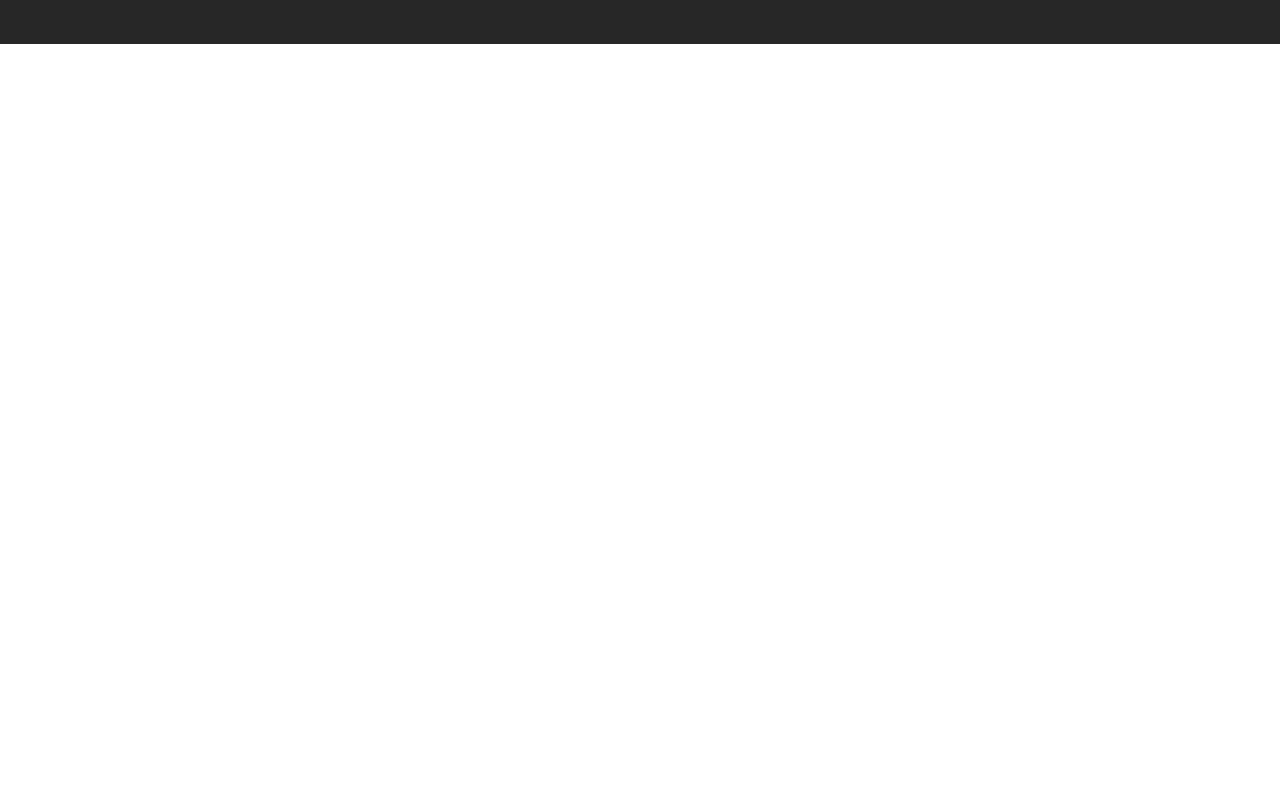
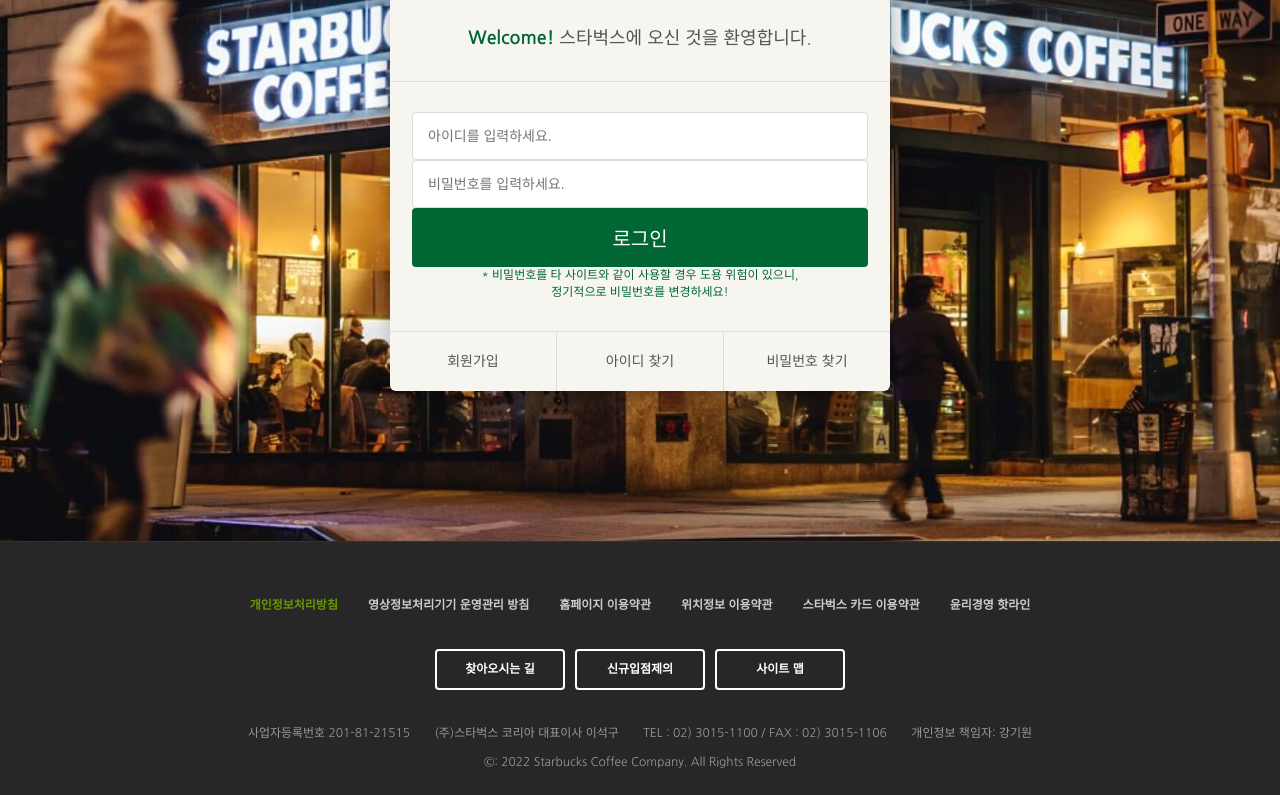
Before and after one commit to Yu-Hyuk/starbucks, a plain HTML site: page signin/index.html in a window 1280 px wide. Shown: the part 290-1085 px from the top of the page. Before the commit the page ends 800 px from the top, so only its background shows below. Drawn offline with nearby package versions, Linux system fonts and the light colour scheme.

Commit message:
로그인 페이지 완성

```diff
--- /dev/null
+++ b/css/signin.css
@@ -0,0 +1,83 @@
+.signin{
+    margin-top: 120px;
+    padding: 100px 0 150px;
+    background-image: url("../images/signin_bg.jpg");
+    background-repeat: no-repeat;
+    background-position: center;
+    background-attachment: fixed;
+    background-size: cover;
+
+}
+.signin h1{
+    color: #fff;
+    font-size: 30px;
+    font-weight: 700;
+    text-align: center;
+    margin-bottom: 24px;
+}
+.signin .signin__card {
+    width: 500px;
+    margin: 0 auto;
+    border-radius: 6px;
+    background-color: #f6f5f0;
+    box-shadow: 2px 2px 20px rgba(0, 0, 0, .3);
+    color: #555;
+}
+
+.signin__card h2{
+    padding: 30px;
+    font-size: 18px;
+    text-align: center;
+    border-bottom: 1px solid #ddd;
+}
+.signin__card h2 strong{
+    font-weight: 700;
+    color: #006633;
+
+}
+.signin__card form{
+    padding: 30px 22px;
+}
+.signin__card form input {
+    width: 100%;
+    bottom: 12px;
+    padding: 15px;
+    border: 1px solid #ddd;
+    border-radius: 4px;
+    outline: none;
+    box-sizing: border-box;
+    font-size: 14px;
+}
+.signin__card form [type="submit"] {
+    background-color: #006633;
+    border: none;
+    color: #fff;
+    font-size: 20px;
+    cursor: pointer;
+}
+.signin__card form p {
+    font-size: 12px;
+    color: #006633;
+    text-align: center;
+}
+.signin__card .actions{
+    display: flex;
+    border-top: 1px solid #ddd;
+}
+.signin__card .actions a {
+    flex-grow: 1;
+    flex-basis: 0;
+    text-align: center;
+    padding: 20px;
+    color: #555;
+    font-size: 14px;
+    border-right: 1px solid #ddd;
+
+}
+.signin__card .actions a:last-child {
+    border-right: none;
+}
+.signin__card .actions a:hover {
+    text-decoration:underline;
+
+}
--- a/signin/index.html
+++ b/signin/index.html
@@ -20,6 +20,8 @@
     <link href="https://fonts.googleapis.com/css2?family=Nanum+Gothic:wght@400;700&display=swap" rel="stylesheet">
     <link rel="stylesheet" href="https://fonts.googleapis.com/icon?family=Material+Icons">
     <link rel="stylesheet" href="../css/common.css">
+    <link rel="stylesheet" href="../css/signin.css">
+
 
     <script defer src="../js/common.js"></script>
 
@@ -359,7 +361,28 @@
 
  </header>
 
- <section class="signin"></section>
+ <section class="signin">
+     <h1>로그인</h1>
+     <div class="signin__card">
+         <h2>
+            <strong>Welcome!</strong> 스타벅스에 오신 것을 환영합니다.
+         </h2>
+         <form>
+             <input type="text" placeholder="아이디를 입력하세요." />
+             <input type="password" placeholder="비밀번호를 입력하세요." />
+             <input type="submit" value="로그인" />
+             <p>
+                 * 비밀번호를 타 사이트와 같이 사용할 경우 도용 위험이 있으니,<br />
+                 정기적으로 비밀번호를 변경하세요!
+             </p>
+         </form>
+         <div class="actions">
+             <a href="javascript:void(0)">회원가입</a>
+             <a href="javascript:void(0)">아이디 찾기</a>
+             <a href="javascript:void(0)">비밀번호 찾기</a>
+         </div>
+     </div>
+ </section>
 
  <!-- FOOTER -->
  <footer>
```
